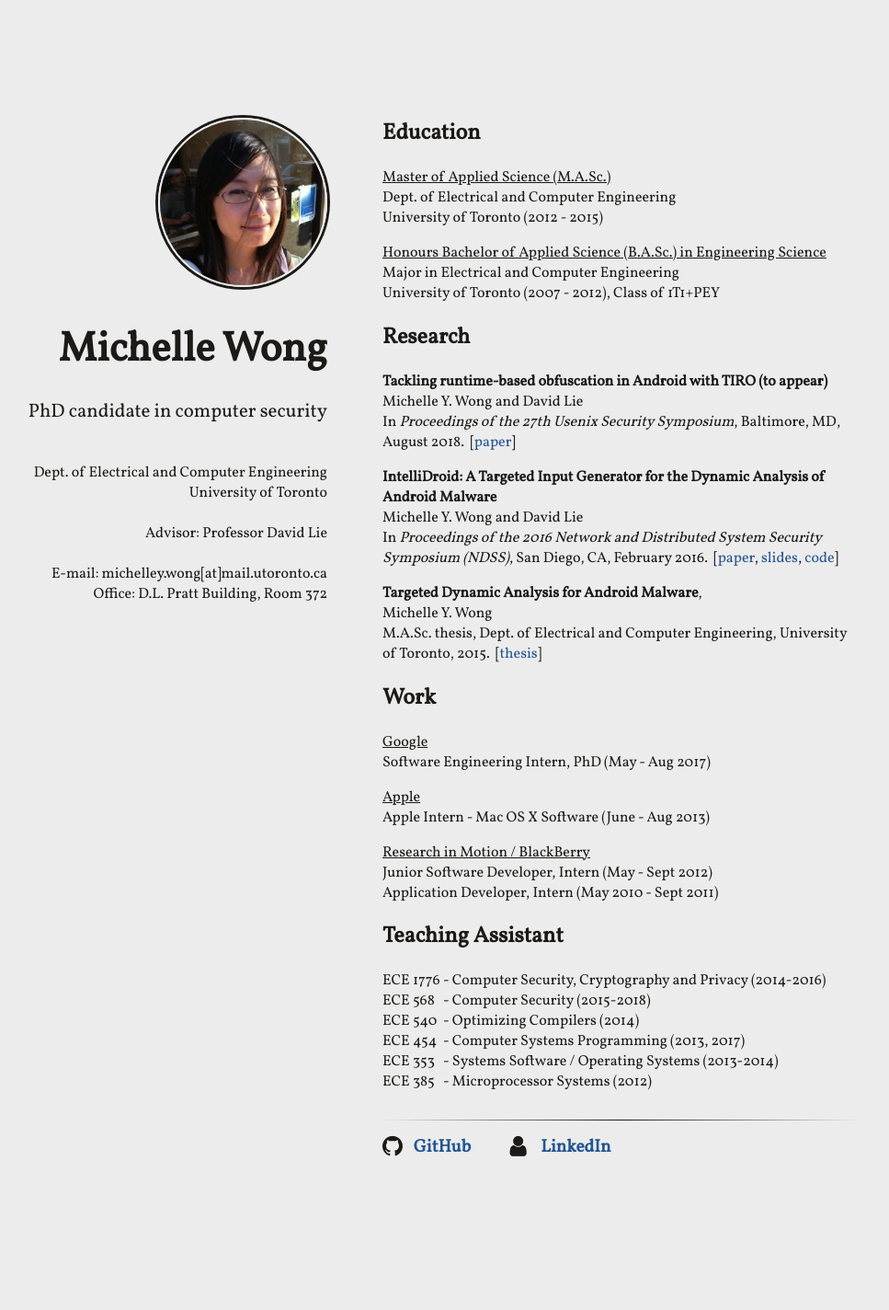
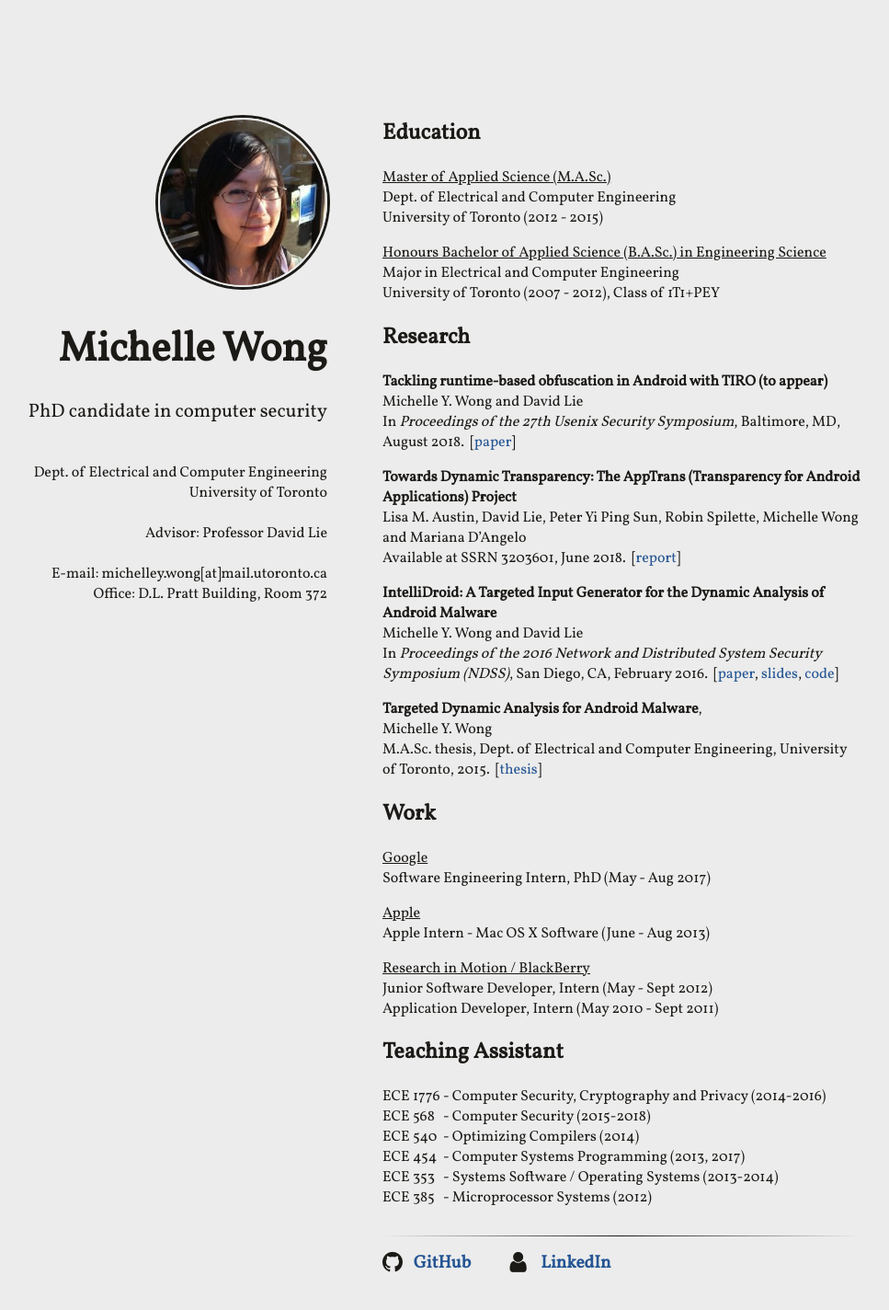
Before and after one commit to miwong/miwong.github.io, a Jekyll site: the page built from index.html, in a window 1280 px wide. Shown: the whole page at 92% size, without its empty margins (184-1151 px from the left). Built offline with Jekyll 4.4.1, drawn with Linux system fonts in a browser that asks for light colours; nearby versions of some CDN libraries; before the commit the page ends 1298 px from its top, so only the background shows below that.

Commit message:
Update research

```diff
--- a/_includes/content.html
+++ b/_includes/content.html
@@ -16,6 +16,12 @@
     Michelle Y. Wong and David Lie<br/>
     In <i>Proceedings of the 27th Usenix Security Symposium</i>, Baltimore, MD, August 2018.&nbsp;
     [<a href="https://security.csl.toronto.edu/wp-content/uploads/2018/06/mwong-usenixsec2018-tiro.pdf" target="_blank">paper</a>]
+</p>
+<p>
+    <b>Towards Dynamic Transparency: The AppTrans (Transparency for Android Applications) Project</b><br>
+    Lisa M. Austin, David Lie, Peter Yi Ping Sun, Robin Spilette, Michelle Wong and Mariana D’Angelo<br/>
+    Available at SSRN 3203601, June 2018.&nbsp;
+    [<a href="https://papers.ssrn.com/sol3/papers.cfm?abstract_id=3203601" target="_blank">report</a>]
 </p>
 <p>
     <b>IntelliDroid: A Targeted Input Generator for the Dynamic Analysis of Android Malware</b><br>
```
